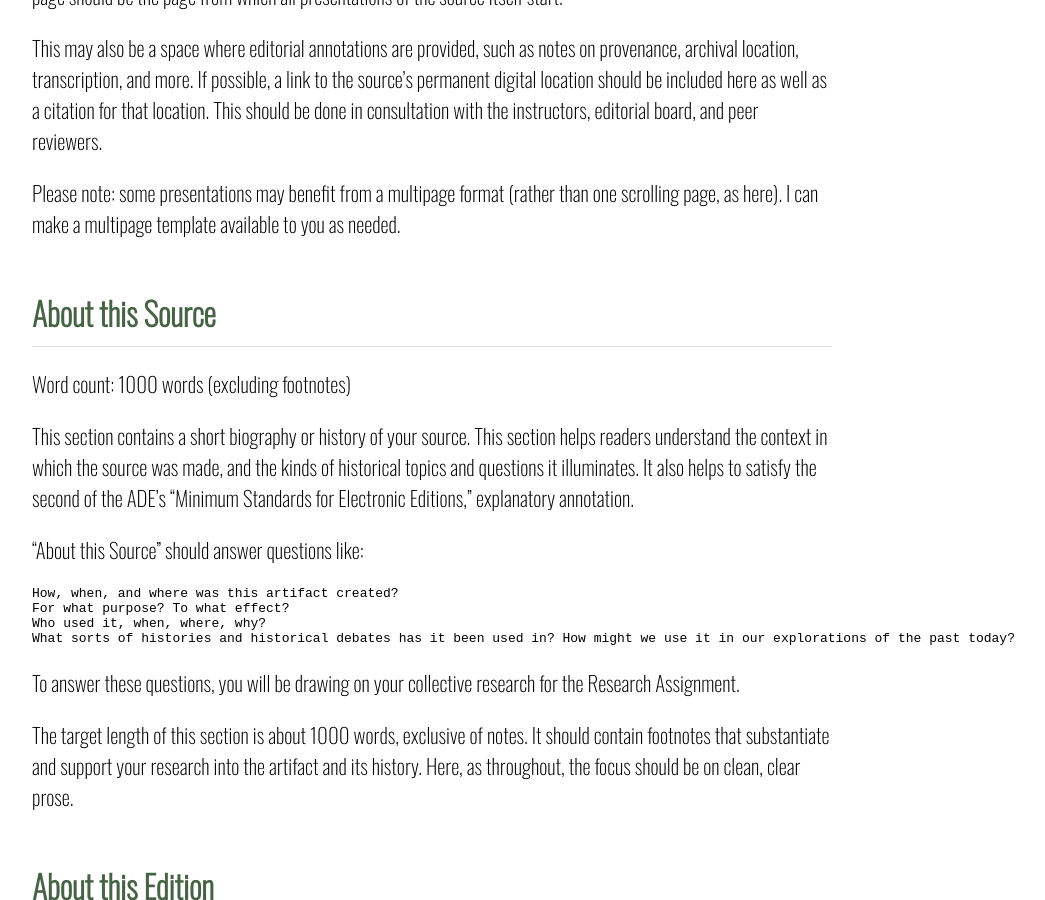
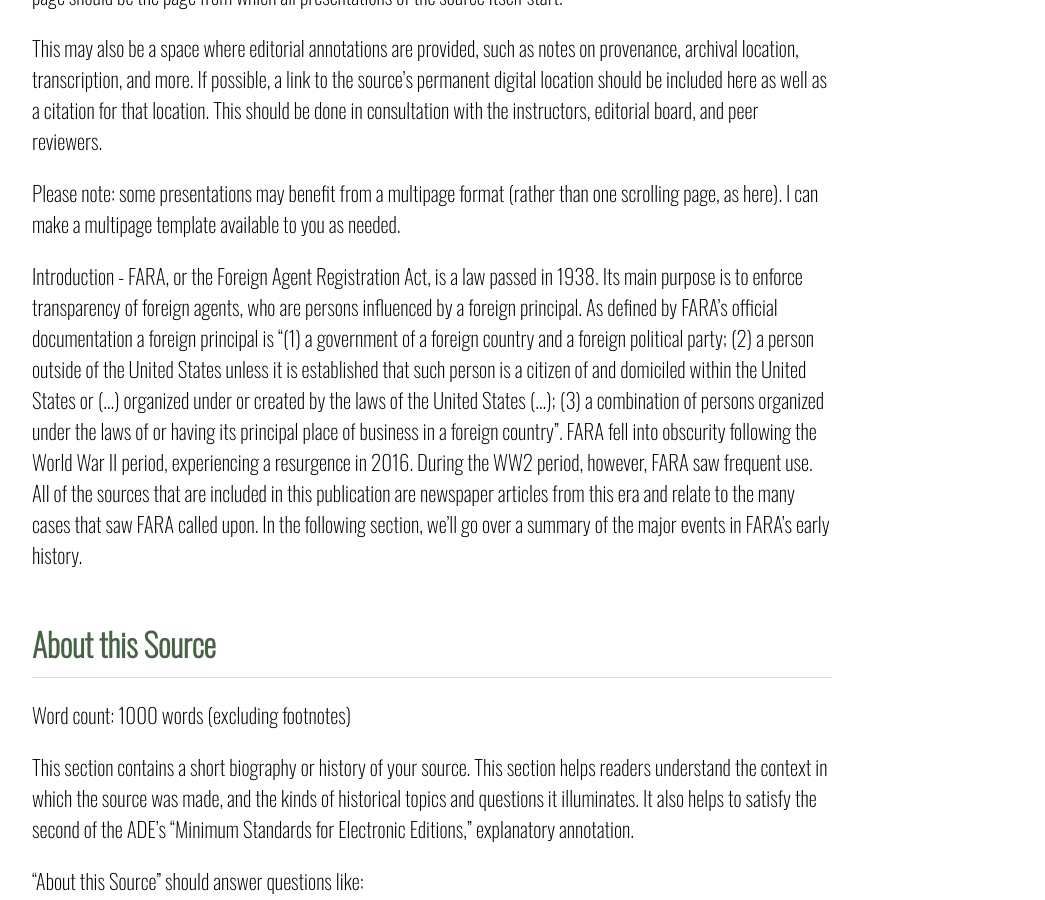
Before and after one commit to tonylira0327/forgn_agnt, a Jekyll site: the page built from index.markdown, in a window 1280 px wide and 900 px high, scrolled down 2171 px. Shown: the whole window, without its empty margins (208-1253 px from the left). Built offline with Jekyll 4.4.1, drawn with Linux system fonts in a browser that asks for light colours.

Commit message:
Update index.markdown

```diff
--- a/index.markdown
+++ b/index.markdown
@@ -38,6 +38,8 @@ For the presentation of some sources, it may make sense to break up the presenta
 This may also be a space where editorial annotations are provided, such as notes on provenance, archival location, transcription, and more. If possible, a link to the source’s permanent digital location should be included here as well as a citation for that location. This should be done in consultation with the instructors, editorial board, and peer reviewers.
 
 Please note: some presentations may benefit from a multipage format (rather than one scrolling page, as here). I can make a multipage template available to you as needed.
+
+Introduction - FARA, or the Foreign Agent Registration Act, is a law passed in 1938. Its main purpose is to enforce transparency of foreign agents, who are persons influenced by a foreign principal. As defined by FARA’s official documentation a foreign principal is “(1) a government of a foreign country and a foreign political party; (2) a person outside of the United States unless it is established that such person is a citizen of and domiciled within the United States or (...) organized under or created by the laws of the United States (...); (3) a combination of persons organized under the laws of or having its principal place of business in a foreign country”. FARA fell into obscurity following the World War II period, experiencing a resurgence in 2016. During the WW2 period, however, FARA saw frequent use. All of the sources that are included in this publication are newspaper articles from this era and relate to the many cases that saw FARA called upon. In the following section, we’ll go over a summary of the major events in FARA’s early history.
 
 # About this Source
 
```
